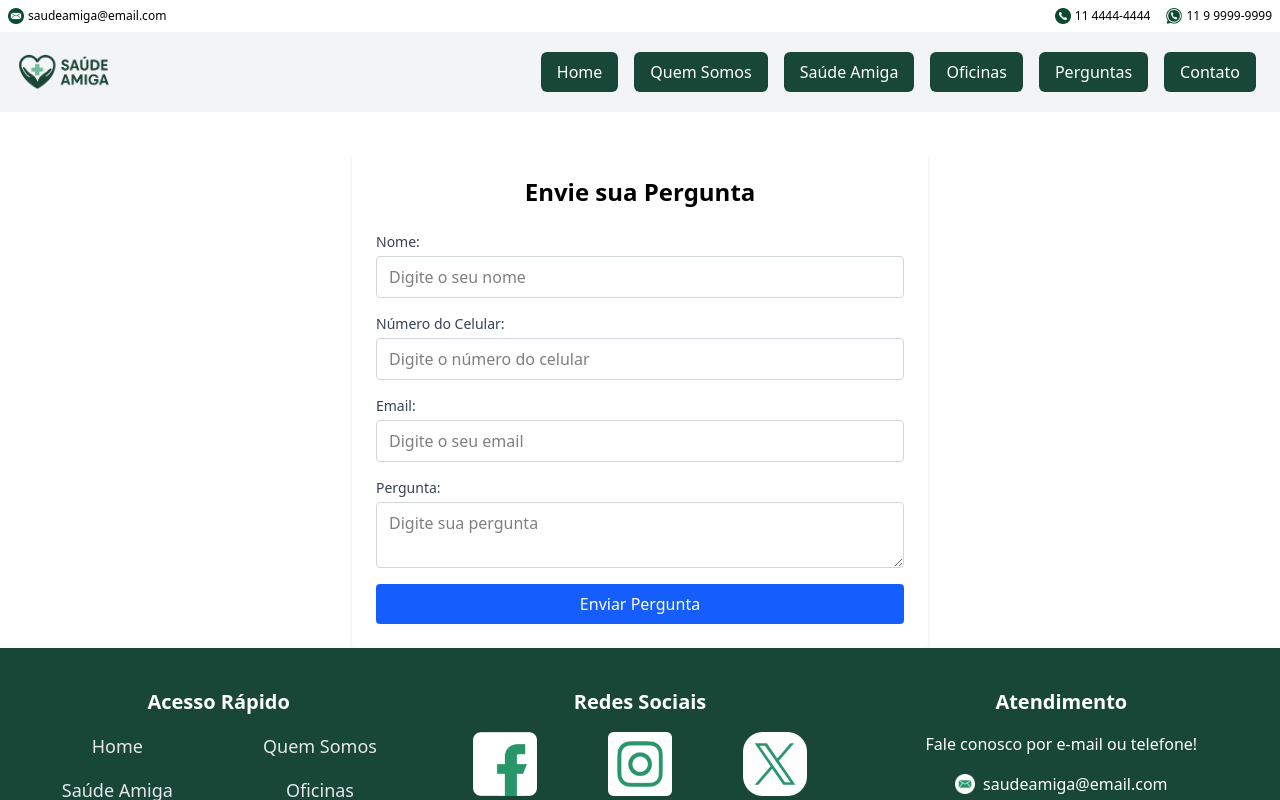
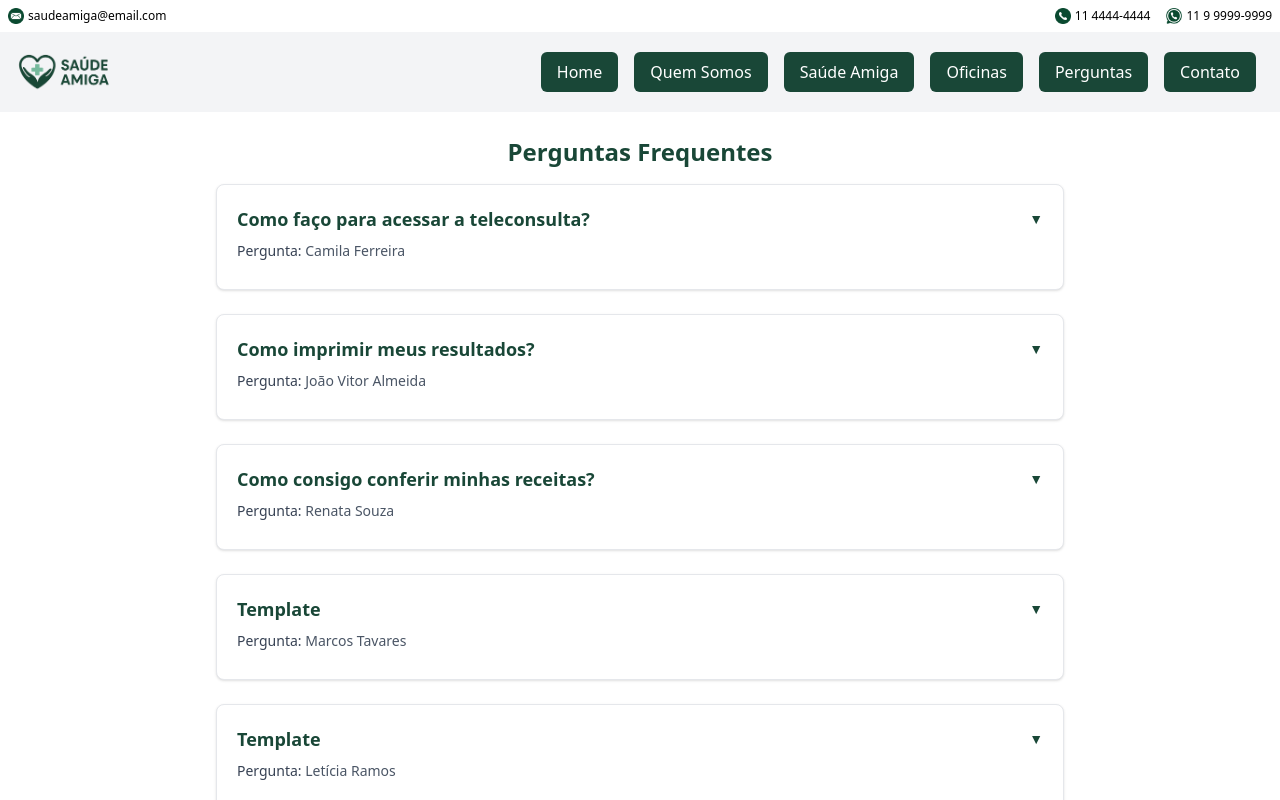
Before and after one commit to saude-amiga/react-amigo, a React (Vite) app: page /perguntas-frequentes in a window 1280 px wide. Shown: the top 800 px of the page. Built offline with nearby package versions, Linux system fonts and the light colour scheme.

Commit message:
Criado componentes FaqItem.tsx e FaqItem.tsx para lista de perguntas na página "perguntas"

```diff
--- /dev/null
+++ b/src/components/FaqItem/FaqItem.tsx
@@ -0,0 +1,48 @@
+import { useState } from "react";
+import type { TipoFaq } from "../../types/tipoFaq";
+
+type Props = {
+  faq: TipoFaq;
+};
+
+export default function FaqItem({ faq }: Props) {
+  const [aberto, setAberto] = useState(false);
+
+  const toggle = () => setAberto(!aberto);
+
+  return (
+    <div className="border border-gray-200 rounded-lg p-5 shadow-sm bg-white hover:shadow-md transition duration-300">
+      <button
+        onClick={toggle}
+        className="w-full text-left flex justify-between items-center text-lg font-semibold text-[#194737] mb-2 focus:outline-none"
+      >
+        <span>{faq.titulo}</span>
+        <span className="text-sm text-[#194737]">
+          {aberto ? "▲" : "▼"}
+        </span>
+      </button>
+
+      <p className="text-sm text-gray-600 mb-2">
+        <strong className="font-medium text-gray-700">Pergunta:</strong> {faq.autorDaPergunta}
+      </p>
+
+      {aberto && (
+        <div className="mt-3 border-t border-gray-100 pt-3">
+          <p
+            className="text-gray-700 mb-3 leading-relaxed"
+            dangerouslySetInnerHTML={{ __html: faq.corpo || "" }}
+          />
+          <div className="text-sm text-gray-500 space-y-1">
+            <p>
+              <strong className="text-gray-600">Resposta:</strong> {faq.autorDaResposta}
+            </p>
+            <p>
+              <strong className="text-gray-600">Data da resposta:</strong>{" "}
+              {new Date(faq.data_resposta).toLocaleDateString()}
+            </p>
+          </div>
+        </div>
+      )}
+    </div>
+  );
+}
--- /dev/null
+++ b/src/components/FaqLista/FaqLista.tsx
@@ -0,0 +1,13 @@
+import FaqItem from "../FaqItem/FaqItem";
+import { ListaFaq } from "../../data/listaFaq";
+
+export default function FaqLista() {
+  return (
+    <div className="max-w-4xl mx-auto p-6 space-y-6">
+      <h2 className="text-2xl text-[#194737] font-bold text-center mb-4">Perguntas Frequentes</h2>
+      {ListaFaq.map((faq) => (
+        <FaqItem key={faq.id} faq={faq} />
+      ))}
+    </div>
+  );
+}
--- a/src/components/Menu/Menu.tsx
+++ b/src/components/Menu/Menu.tsx
@@ -8,8 +8,7 @@ export default function Menu() {
     <div className="relative">
       <button
         onClick={() => setIsOpen(!isOpen)}
-        className="md:hidden z-50 bg-[#29966a] text-white px-4 py-2 rounded-md font-semibold hover:bg-[#76b99d] transition"
-      >
+        className="md:hidden z-50 bg-[#29966a] text-white px-4 py-2 rounded-md font-semibold hover:bg-[#76b99d] transition">
         Menu ▼
       </button>
 
--- a/src/routes/Faq/index.tsx
+++ b/src/routes/Faq/index.tsx
@@ -1,86 +1,9 @@
-import { useState, useEffect } from 'react';
-import { useNavigate, useParams } from 'react-router-dom';
+import FaqLista from "../../components/FaqLista/FaqLista";
 
 export default function FormPergunta() {
-  const [formData, setFormData] = useState({
-    nome: '',
-    celular: '',
-    email: '',
-    pergunta: '',
-  });
-
-  const navigate = useNavigate();
-  const { id } = useParams(); // Exemplo de uso, caso queira usar um ID na URL
-
-  useEffect(() => {
-    if (id) {
-      console.log(`Carregando dados para ID: ${id}`);
-      // Aqui você poderia buscar dados existentes, se necessário
-    }
-  }, [id]);
-
-  const handleChange = (e) => {
-    setFormData({ ...formData, [e.target.name]: e.target.value });
-  };
-
-  const handleSubmit = (e) => {
-    e.preventDefault();
-    console.log('Dados enviados:', formData);
-    navigate('/obrigado'); // Redireciona após envio
-  };
-
   return (
-    <div className="max-w-xl mx-auto mt-10 p-6 bg-white rounded shadow-md">
-      <h2 className="text-2xl font-bold mb-6 text-center">Envie sua Pergunta</h2>
-      <form onSubmit={handleSubmit} className="space-y-4">
-        <div>
-          <label className="block text-sm font-medium text-gray-700">Nome:</label>
-          <input
-            type="text"
-            name="nome"
-            placeholder="Digite o seu nome"
-            value={formData.nome}
-            onChange={handleChange}
-            className="mt-1 block w-full border border-gray-300 rounded px-3 py-2 focus:outline-none focus:ring focus:border-blue-300"
-            required
-          />
-        </div>
-
-        <div>
-          <label className="block text-sm font-medium text-gray-700">Número do Celular:</label>
-          <input
-            type="tel"
-            name="celular"
-            placeholder="Digite o número do celular"
-            value={formData.celular}
-            onChange={handleChange}
-            className="mt-1 block w-full border border-gray-300 rounded px-3 py-2 focus:outline-none focus:ring focus:border-blue-300"
-            required
-          />
-        </div>
-
-        <div>
-          <label className="block text-sm font-medium text-gray-700">Email:</label>
-          <input type="email" name="email" placeholder="Digite o seu email"
- value={formData.email}
-            onChange={handleChange}
-            className="mt-1 block w-full border border-gray-300 rounded px-3 py-2 focus:outline-none focus:ring focus:border-blue-300"
-            required
-          />
-        </div>
-
-        <div>
-          <label className="block text-sm font-medium text-gray-700">Pergunta:</label>
-          <textarea name="pergunta" placeholder="Digite sua pergunta" value={formData.pergunta} onChange={handleChange}
-            className="mt-1 block w-full border border-gray-300 rounded px-3 py-2 focus:outline-none focus:ring focus:border-blue-300"
-            required
-          />
-        </div>
-
-        <button type="submit"className="w-full bg-blue-600 text-white py-2 px-4 rounded hover:bg-blue-700 transition">
-          Enviar Pergunta
-        </button>
-      </form>
-    </div>
+   <div>
+    <FaqLista/>
+   </div>
   );
 }
--- a/src/routes/Home/index.tsx
+++ b/src/routes/Home/index.tsx
@@ -21,8 +21,7 @@ export default function Home() {
           </p>
           <Link
             to="/saude-amiga"
-            className="inline-block bg-[#76b99d] text-[#194737] font-semibold px-4 py-2 rounded hover:bg-white transition"
-          >
+            className="inline-block bg-[#76b99d] text-[#194737] font-semibold px-4 py-2 rounded hover:bg-white transition">
             Saiba mais ...
           </Link>
         </section>
@@ -34,18 +33,16 @@ export default function Home() {
           </p>
           <Link
             to="/quem-somos"
-            className="inline-block bg-white text-[#194737] font-semibold px-4 py-2 rounded hover:bg-[#29966a] transition"
-          >
+            className="inline-block bg-white text-[#194737] font-semibold px-4 py-2 rounded hover:bg-[#29966a] transition">
             Conheça os criadores
           </Link>
         </section>
 
         <section id="oficinas" className="bg-[#ffffff] p-6">
           <h1 className="text-2xl font-bold mb-4 text-[#194737]">Oficinas Presenciais</h1>
-          <img
-            src={oficina2}
-            alt="Mulher usando headset e óculos, sentada em frente a um computador, mostrando a tela de um celular durante uma videochamada ou atendimento online."
-            className="w-full h-auto rounded mb-4"
+          <img src={oficina2}
+          alt="Mulher usando headset e óculos, sentada em frente a um computador, mostrando a tela de um celular durante uma videochamada ou atendimento online."
+          className="w-full h-auto rounded mb-4"
           />
           <p className="mb-4">
             Em nossas oficinas, você terá acesso a dicas, tutoriais e conteúdos práticos que vão facilitar o seu dia a dia digital. Nosso objetivo é ajudar você a usar o celular, o computador e a internet de forma simples, segura e descomplicada, mesmo que não tenha muita experiência com tecnologia.
@@ -56,8 +53,7 @@ export default function Home() {
 
           <Link
             to="/oficinas"
-            className="inline-block bg-[#76b99d] text-[#194737] font-semibold px-4 py-2 rounded hover:bg-white transition"
-          >
+            className="inline-block bg-[#76b99d] text-[#194737] font-semibold px-4 py-2 rounded hover:bg-white transition">
             Saiba mais ...
           </Link>
         </section>
@@ -73,8 +69,7 @@ export default function Home() {
           </ul>
           <Link
             to="/saude-amiga"
-            className="inline-block bg-[#76b99d] text-[#194737] font-semibold px-4 py-2 rounded hover:bg-white transition"
-          >
+            className="inline-block bg-[#76b99d] text-[#194737] font-semibold px-4 py-2 rounded hover:bg-white transition">
             Conheça os benefícios
           </Link>
         </section>
@@ -84,9 +79,8 @@ export default function Home() {
           <h1 className="text-2xl font-bold mb-4 text-white">Alguma dúvida?</h1>
           <Link
             to="/perguntas-frequentes"
-            className="inline-block bg-[#76b99d] text-[#194737] font-semibold px-4 py-2 rounded hover:bg-white transition"
-          >
-            Saiba mais ...
+            className="inline-block bg-[#76b99d] text-[#194737] font-semibold px-4 py-2 rounded hover:bg-white transition">
+            Pergunte-nos!
           </Link>
         </section>
       </div>
```
